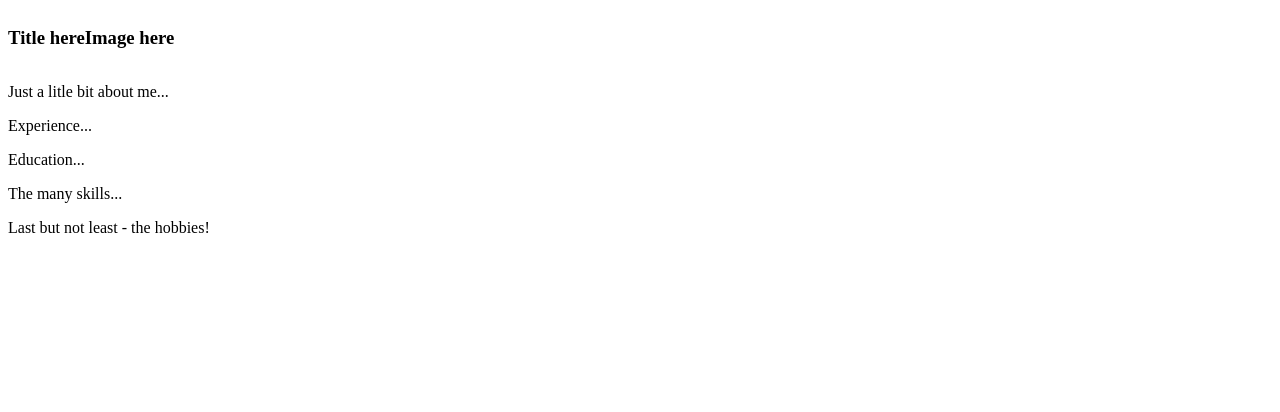
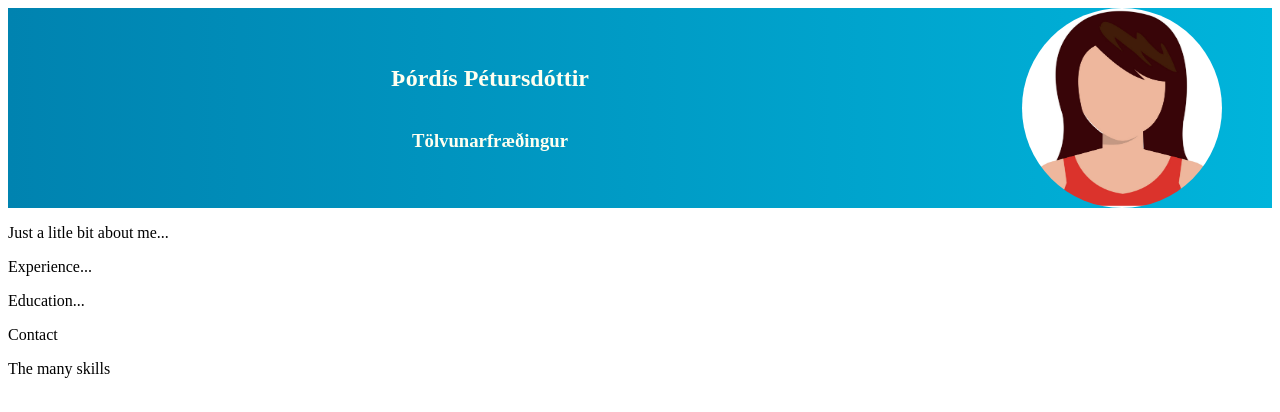
Before and after one commit to thordisp/thordisp.github.io, a website: page index.html in a window 1280 px wide. Drawn offline with Linux system fonts and the light colour scheme.

Commit message:
Initial setup and styling for the header

```diff
--- a/index.html
+++ b/index.html
@@ -9,29 +9,33 @@
     <div class="container">
       <div class="header">
         <div class="header-title">
-          <h3>Title here</h3>
+          <h2>Þórdís Pétursdóttir</h2>
+          <h3>Tölvunarfræðingur</h3>
         </div>
         <div class="header-image">
-          <h3>Image here</h3>
+          <img src="./icon.png">
         </div>
       </div>
       <div class="main">
-        <div class="main-about">
+        <div class="left">
+          <div class="about">
             <p>Just a litle bit about me...</p>
           </div>
-        <div class="main-experience">
+          <div class="experience">
             <p>Experience...</p>
           </div>
-        <div class="main-education">
+          <div class="education">
             <p>Education...</p>
           </div>
         </div>
-      <div class="fyi">
+        <div class="right">
+          <div class="info">
+            <div class="contact">
+              <p>Contact</p>
+            </div>
             <div class="skills">
-          <p>The many skills...</p>
+              <p>The many skills</p>
             </div>
-        <div class="hobbies">
-          <p>Last but not least - the hobbies!</p>
           </div>
         </div>
     </div>
--- a/styles.scss
+++ b/styles.scss
@@ -1,8 +1,36 @@
 .container {
-// Todo: Setja upp grid.
 
   .header {
-    display: flex;
-    flex-direction: row;
+    display: grid;
+    grid-template-rows: 200px;
+    grid-template-columns: auto 300px;
+    background: #00B4DB;  /* fallback for old browsers */
+    background: -webkit-linear-gradient(to right, #0083B0, #00B4DB);  /* Chrome 10-25, Safari 5.1-6 */
+    background: linear-gradient(to right, #0083B0, #00B4DB); /* W3C, IE 10+/ Edge, Firefox 16+, Chrome 26+, Opera 12+, Safari 7+ */
+
+    &-title {
+      grid-column-start: 1;
+      grid-column-end: 2;
+      display: flex;
+      flex-direction: column;
+      justify-content: center;
+      align-items: center;
+      color: ivory;
+    }
+
+    &-image {
+      display: flex;
+      justify-content: center;
+      align-items: center;
+
+      img {
+        width: 200px;
+        height: 200px;
+        border-radius: 50%;
+      }
+
+    }
   }
+
+  .main {}
 }
```
Also changed, not shown: icon.png (added), styles.css. Lines whose indentation alone changed are shown as unchanged.
